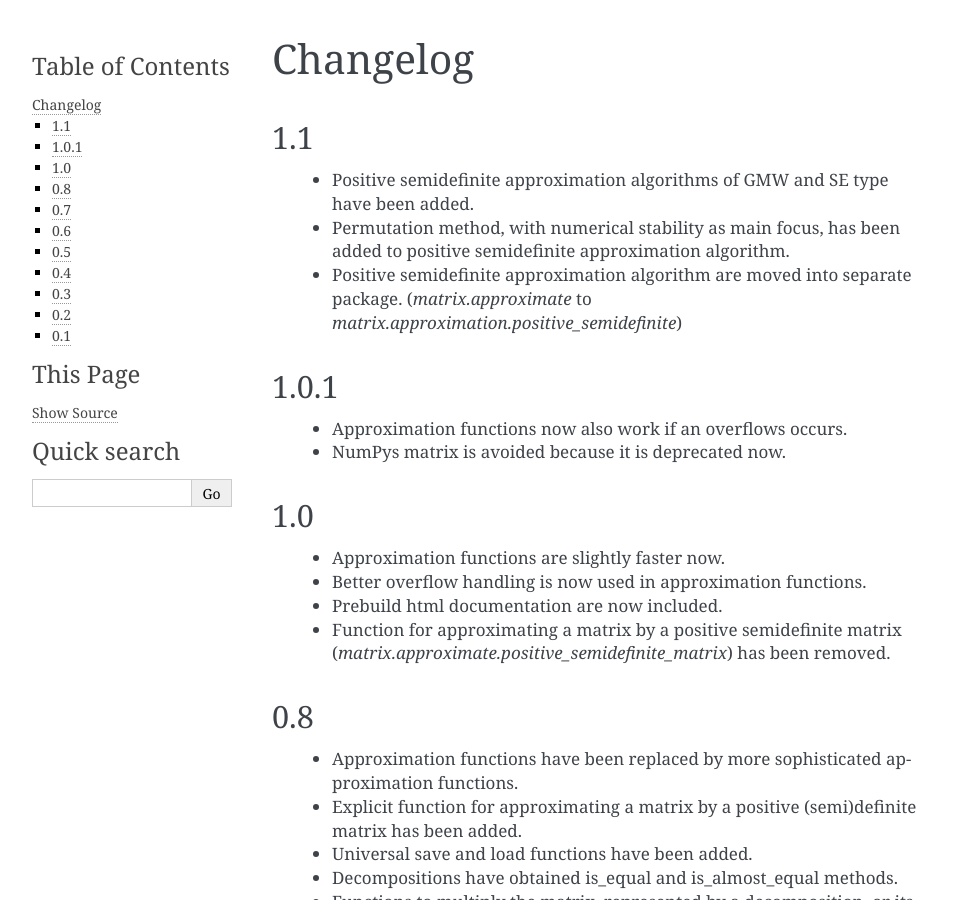
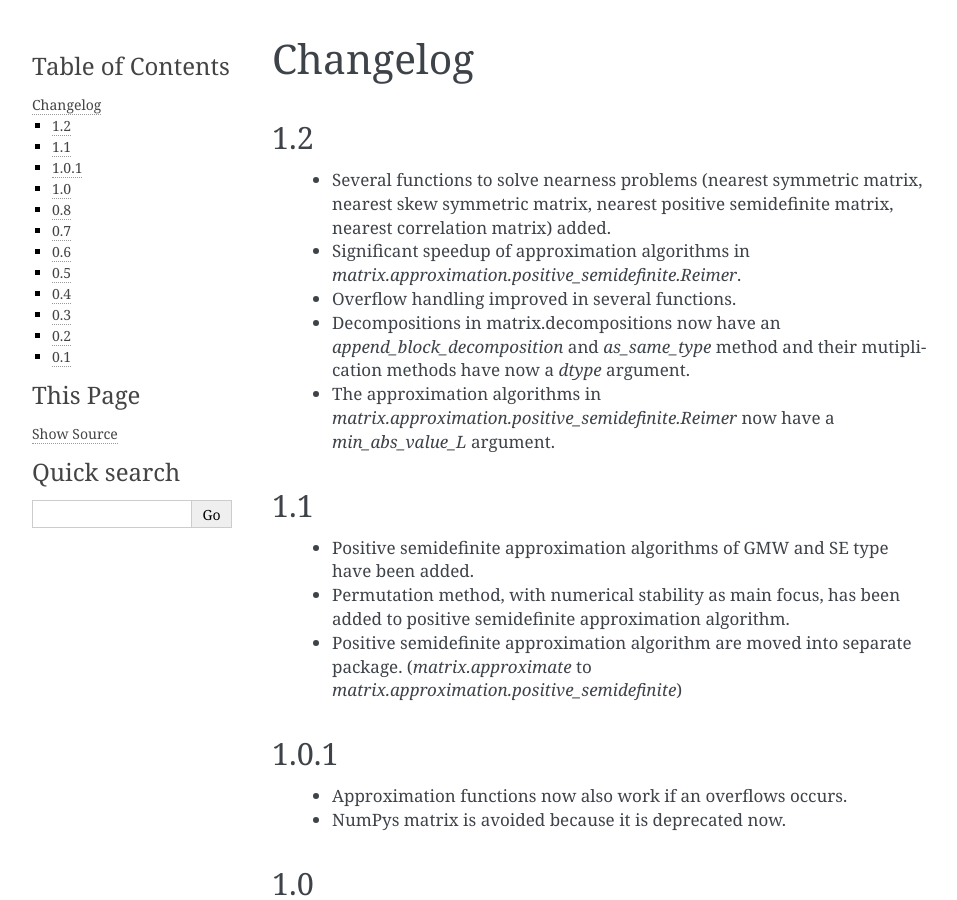
Before and after one commit to jor-/matrix-decomposition, a Sphinx documentation site: the page built from doc/source/changelog.rst, in a window 1280 px wide and 900 px high. Shown: the whole window, without its empty margins (148-1105 px from the left). Built offline with Sphinx 7.4.7, drawn with Linux system fonts in a browser that asks for light colours.

Commit message:
DOC: SPHINX: changelog updated for version 1.2

```diff
--- a/doc/source/changelog.rst
+++ b/doc/source/changelog.rst
@@ -1,6 +1,13 @@
 Changelog
 =========
 
+1.2
+---
+    * Several functions to solve nearness problems (nearest symmetric matrix, nearest skew symmetric matrix, nearest positive semidefinite matrix, nearest correlation matrix) added.
+    * Significant speedup of approximation algorithms in `matrix.approximation.positive_semidefinite.Reimer`.
+    * Overflow handling improved in several functions.
+    * Decompositions in matrix.decompositions now have an `append_block_decomposition` and `as_same_type` method and their mutiplication methods have now a `dtype` argument.
+    * The approximation algorithms in `matrix.approximation.positive_semidefinite.Reimer` now have a `min_abs_value_L` argument.
 
 1.1
 ---
```
